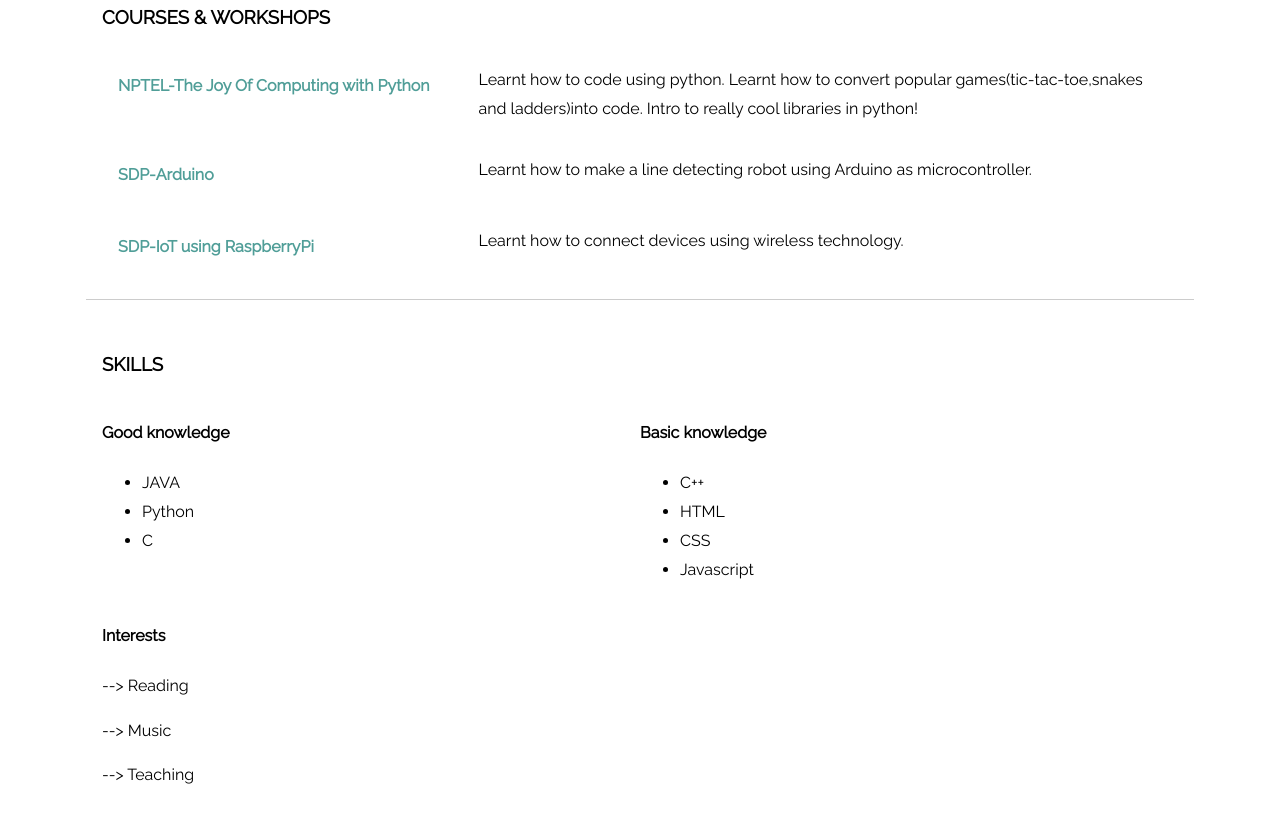
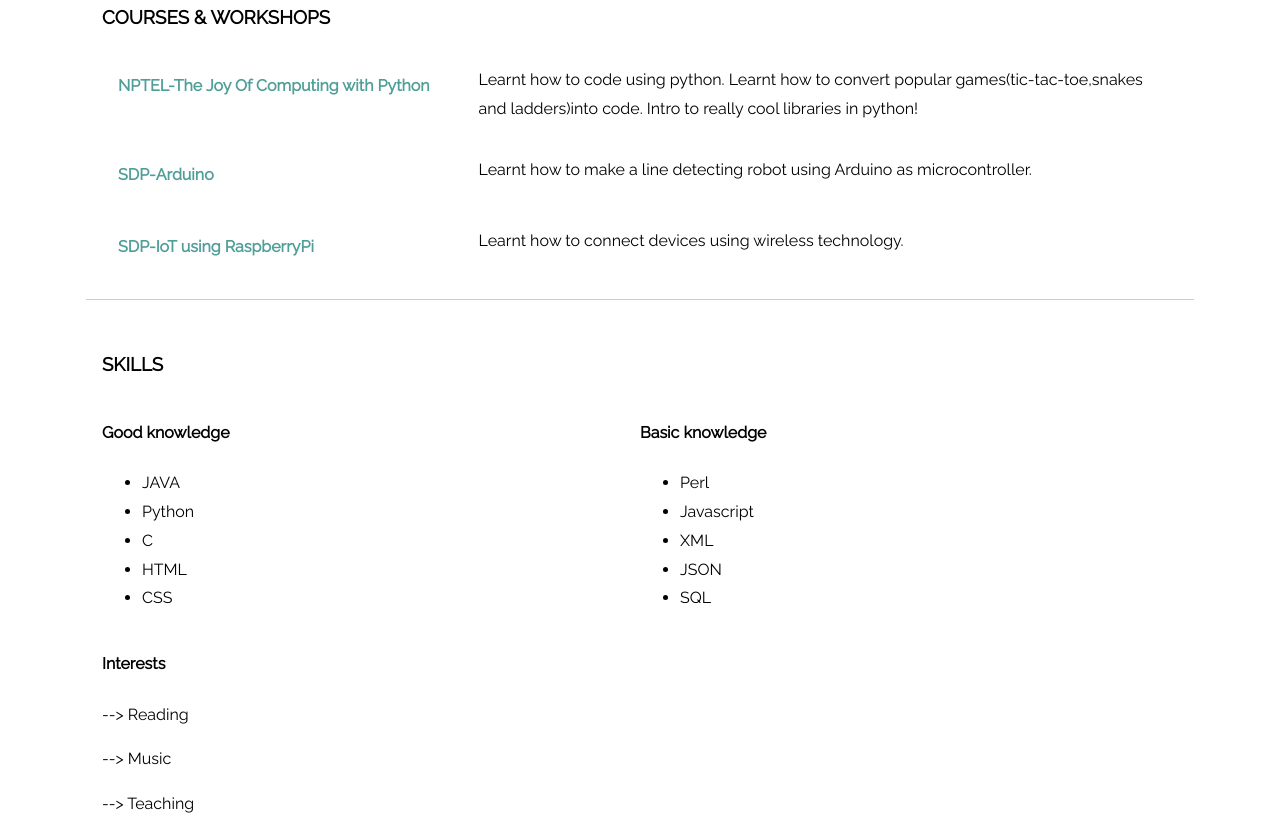
Before and after one commit to mariyalinda/hello-world, a plain HTML site: page index.html in a window 1280 px wide. Shown: the part 403-1216 px from the top of the page. Drawn offline with Linux system fonts and the light colour scheme.

Commit message:
Update index.html

```diff
--- a/index.html
+++ b/index.html
@@ -62,15 +62,18 @@
             <li>JAVA</li>
             <li>Python</li>
             <li>C</li>
+	    <li>HTML</li>
+	    <li>CSS</li>
           </ul>
         </div>
         <div class='column'>
           <h4>Basic knowledge</h4>
            <ul style="list-style-type:disc">
-            <li>C++</li>
-            <li>HTML</li>
-            <li>CSS</li>
+            <li>Perl</li>
             <li>Javascript</li>
+            <li>XML</li>
+            <li>JSON</li>
+	    <li>SQL</li>
           </ul>
         </div>
         <div>
```
